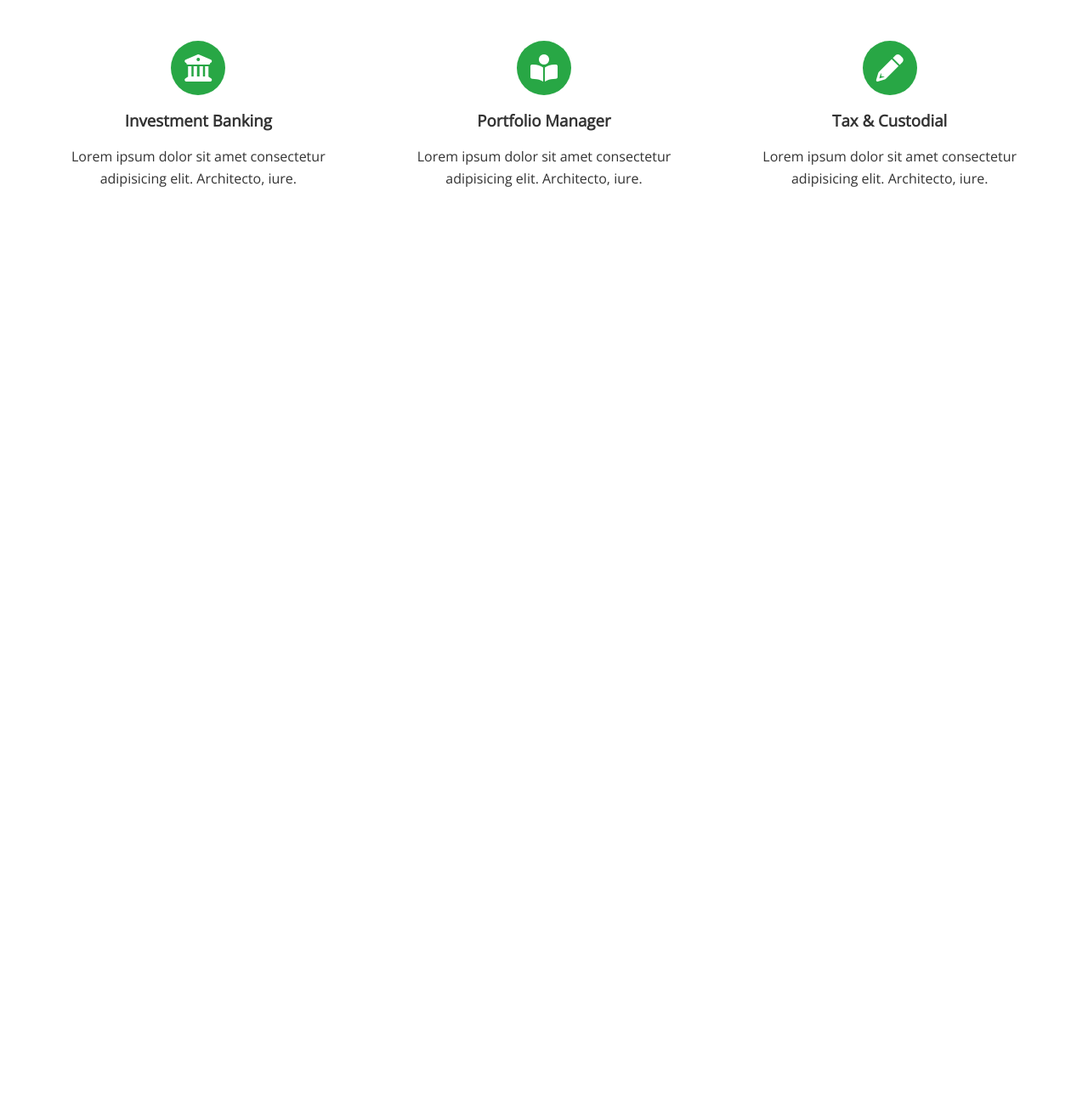
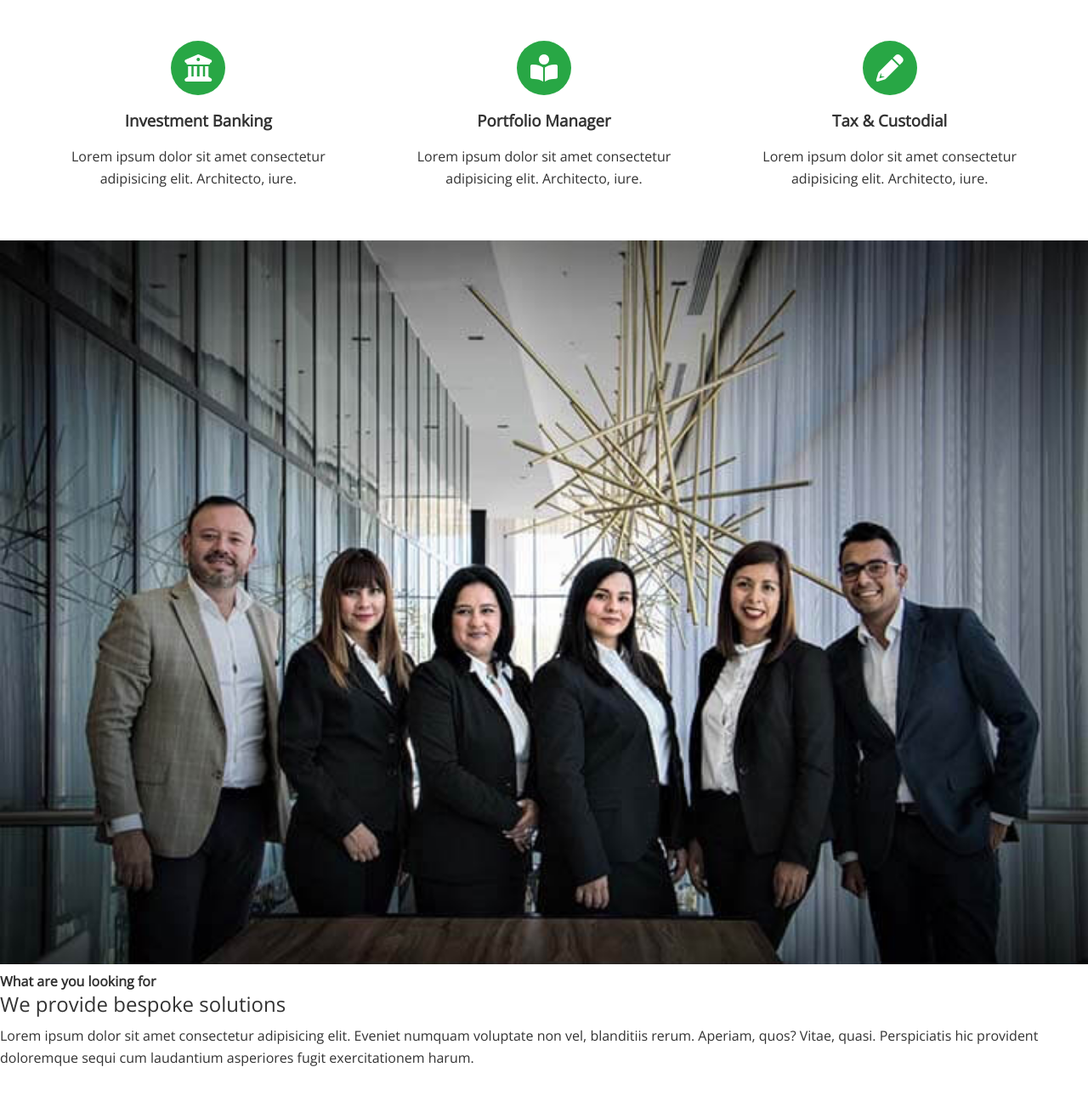
Before and after one commit to kom42ec/edge-ledger, a plain HTML site: page index.html in a window 1280 px wide. Shown: the part 802-2098 px from the top of the page at 85% size. Before the commit the page ends 1085 px from the top, so only its background shows below. Drawn offline with nearby package versions, Linux system fonts and the light colour scheme.

Commit message:
solution section added

```diff
--- a/index.html
+++ b/index.html
@@ -91,6 +91,28 @@
       </section>
 
       <!-- SOLUTIONS SECTION -->
+      <section class="solutions flex-columns">
+        <div class="row">
+          <div class="column">
+            <div class="column-1">
+              <img src="./images/home/people.jpg" alt="" />
+            </div>
+          </div>
+          <div class="column">
+            <div class="column-2">
+              <h4>What are you looking for</h4>
+              <h2>We provide bespoke solutions</h2>
+              <p>
+                Lorem ipsum dolor sit amet consectetur adipisicing elit. Eveniet
+                numquam voluptate non vel, blanditiis rerum. Aperiam, quos?
+                Vitae, quasi. Perspiciatis hic provident doloremque sequi cum
+                laudantium asperiores fugit exercitationem harum.
+              </p>
+              <a href="" class="btn btn-outline"></a>
+            </div>
+          </div>
+        </div>
+      </section>
     </main>
   </body>
 </html>
```
